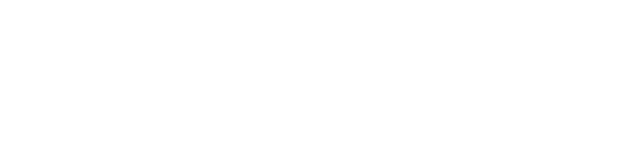
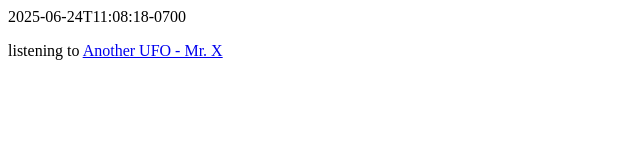
Before and after one commit to rcy/rcy.github.io, a plain HTML site: page index.html in a window 1280 px wide. Shown: the whole page, without its empty margins (0-640 px from the left). Drawn offline with Linux system fonts and the light colour scheme.

Commit message:
Add entry

```diff
--- a/index.html
+++ b/index.html
@@ -1,2 +1,10 @@
 <html>
+  <body>
+    <section>
+      <p>2025-06-24T11:08:18-0700</p>
+      <p>
+        listening to <a href="https://archive.org/details/OTE_19961124_Another_UFO_-_Mr._X">Another UFO - Mr. X</a>
+      </p>
+    </section>
+  </body>
 </html>
```
